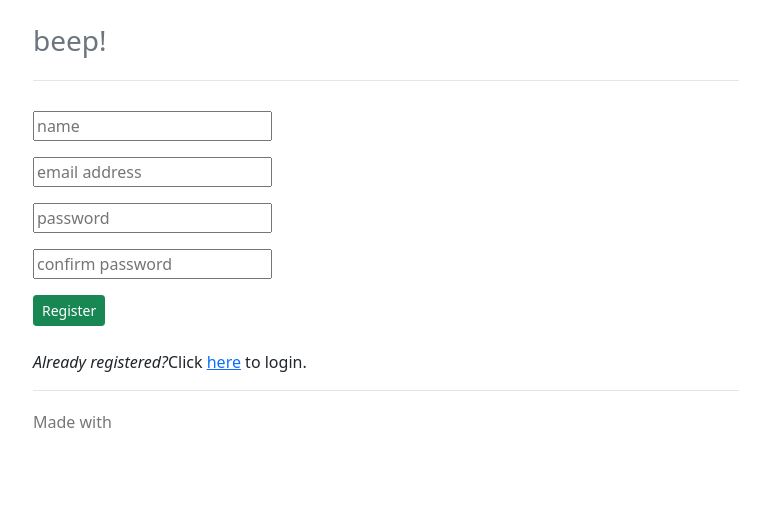
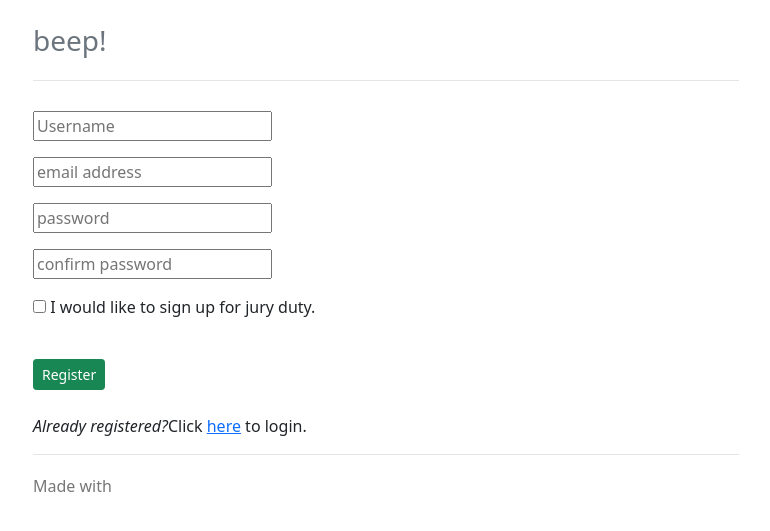
Before and after one commit to charlottemlong/globalaffairs, a Flask app: page /register/ in a window 1280 px wide. Shown: the top 531 px of the page, without its empty margins (254-1024 px from the left). Run offline with Flask 2, Linux system fonts and the light colour scheme; some libraries are stand-ins or nearby versions.

Commit message:
Added option to opt in to jury duty to registration page

```diff
--- a/project/models.py
+++ b/project/models.py
@@ -66,16 +66,18 @@ class User(db.Model):
     name = db.Column(db.String, unique=True, nullable=False)
     email = db.Column(db.String, unique=True, nullable=False)
     password = db.Column(db.String, nullable=False)
+    jury = db.Column(db.String, nullable=False, default=False)
     tweets = db.relationship('Tweet', back_populates='poster')
     role = db.Column(db.String, default='user')
     comments = db.relationship('Comment', back_populates='poster', passive_deletes=True)
     likes = db.relationship('Like', back_populates='liker', passive_deletes=True)
 
-    def __init__(self, name=None, email=None, password=None, role=None):
+    def __init__(self, name=None, email=None, password=None, jury=None, role=None):
         self.name = name
         self.email = email
         self.password = password
         self.role = role
+        self.jury = jury
 
     def __repr__(self):
         return '<User {0}>'.format(self.name)
--- a/project/templates/register.html
+++ b/project/templates/register.html
@@ -4,7 +4,7 @@
 <form action="/register/" method="post">
     {{ form.csrf_token }}
     <p>
-        {{ form.name(placeholder="name") }}
+        {{ form.name(placeholder="Username") }}
         {% if form.name.errors %}
         <span class="error">
         {% for error in form.name.errors %}
@@ -43,6 +43,17 @@
         </span>
         {% endif %}
     </p>
+    <p>
+        {{ form.jury }} I would like to sign up for jury duty.
+        {% if form.jury.errors %}
+        <span class="error">
+            {% for error in form.jury.errors %}
+                {{ error }}
+            {% endfor %}
+        </span>
+        {% endif %}
+    </p>
+    <br>
 <button class="btn btn-sm btn-success" type="submit">Register</button>
 </form>
 <br>
--- a/project/users/forms.py
+++ b/project/users/forms.py
@@ -1,5 +1,5 @@
 from flask_wtf import Form
-from wtforms import StringField, PasswordField
+from wtforms import StringField, PasswordField, BooleanField
 from wtforms.validators import DataRequired, Length, EqualTo, Email
 
 class RegisterForm(Form):
@@ -19,6 +19,10 @@ class RegisterForm(Form):
         'Repeat Password',
         validators=[DataRequired(), EqualTo('password')]
     )
+    jury = BooleanField(
+        'I would like to sign up for jury duty.',
+        validators=[DataRequired()]
+    )
 
 
 
--- a/project/users/views.py
+++ b/project/users/views.py
@@ -67,6 +67,7 @@ def register():
                 form.name.data,
                 form.email.data,
                 bcrypt.generate_password_hash(form.password.data),
+                form.jury.data
             )
             try:
                 db.session.add(new_user)
--- a/run.py
+++ b/run.py
@@ -1,7 +1,7 @@
 import os
 from project import create_app
 
-port = int(os.environ.get('PORT', 5000))
+port = int(os.environ.get('PORT', 2345))
 app = create_app()
 
 app.run(host='0.0.0.0', port=port)
```
